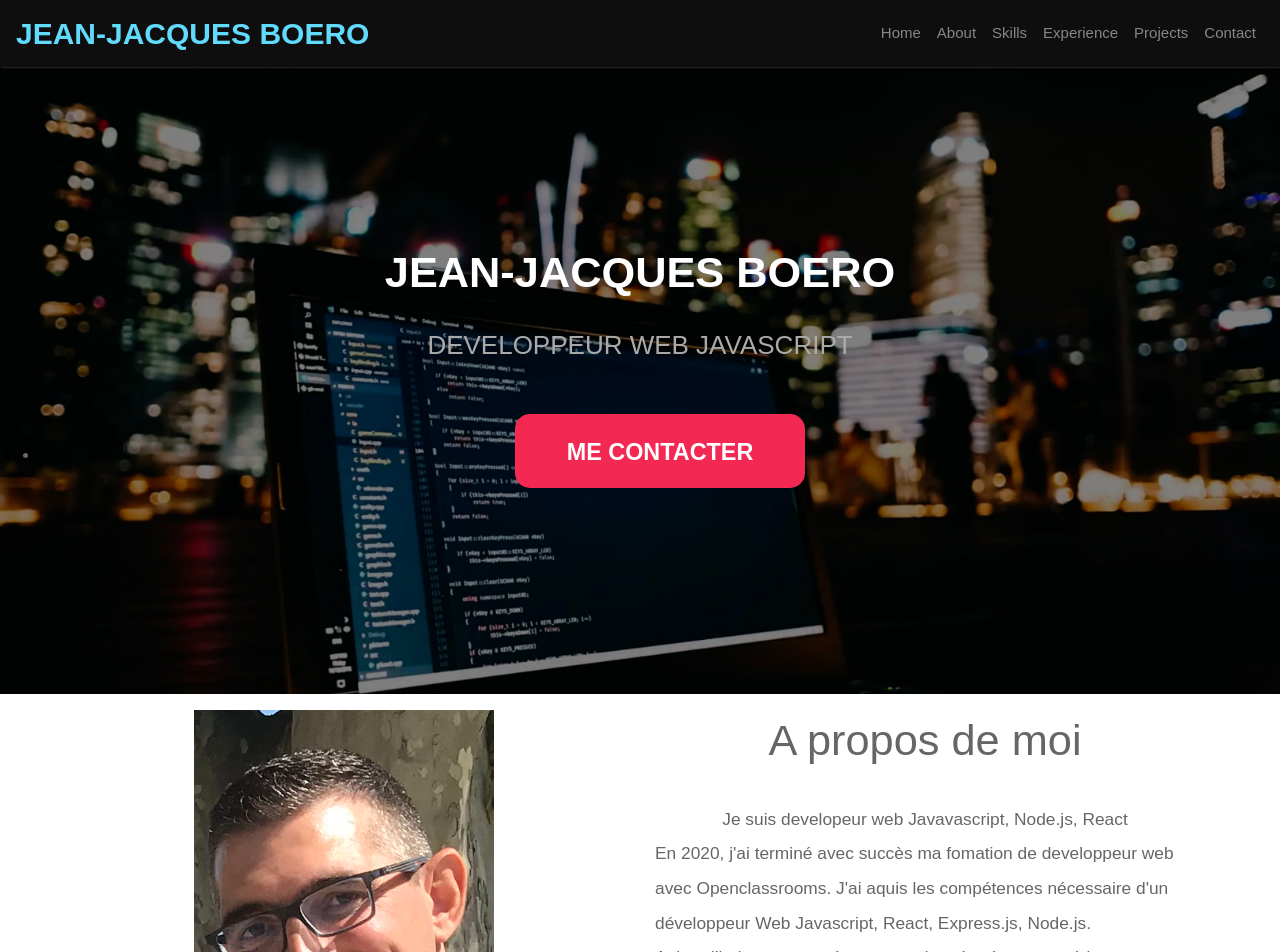
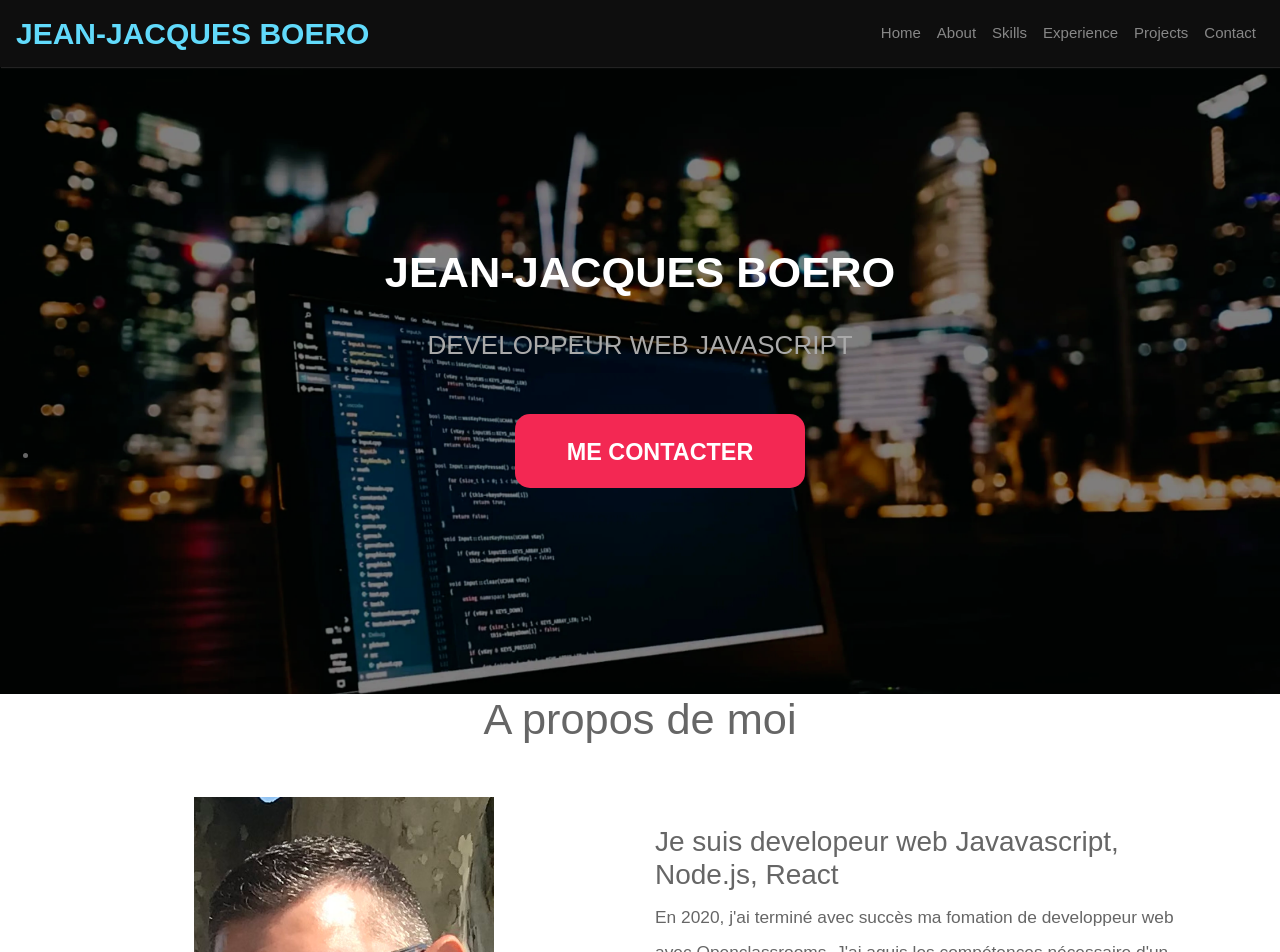
Before and after one commit to jb-webdev/mon-portfolio-react, a React (Create React App) app: page / in a window 1280 px wide. Shown: the top 952 px of the page. Built offline with nearby package versions, Linux system fonts and the light colour scheme.

Commit message:
modif titre section about

```diff
--- a/src/components/about/CompoAbout.css
+++ b/src/components/about/CompoAbout.css
@@ -7,6 +7,8 @@
  *
  */
 .h2About {
+    width: 100%;
+    text-align: center;
     font-size: 3em;
     display: inline-block;
 	margin: 0 0 0.8em;
--- a/src/components/about/CompoAbout.js
+++ b/src/components/about/CompoAbout.js
@@ -19,6 +19,7 @@ import "./CompoAbout.css";
 export default function CompoAbout() {
     return (
         <section id="about" className="wrapper style1">
+            <h2 className="h2About">A propos de moi</h2>
 		    <Container className="container">
 				<Row className="pt-3 pb-5 align-items-center">
                     <Col className="boxeProfile" xs={12} md={6}>
@@ -27,8 +28,7 @@ export default function CompoAbout() {
                         </Row>
                     </Col>
                     <Col className="d-flex justify-content-center flex-wrap">
-                        <h2 className="h2About">A propos de moi</h2>
-                        <p className="para1About">Je suis developeur web Javavascript, Node.js, React</p>
+                        <h3>Je suis developeur web Javavascript, Node.js, React</h3>
                         <p>En 2020, j'ai terminé avec succès ma fomation de developpeur web avec Openclassrooms. J'ai aquis les compétences nécessaire d'un développeur Web Javascript, React, Express.js, Node.js.</p>
                         <p>Aujourd’hui, mes compétences conjuguées à mon expérience me permettent d’apporter des solutions concrètes en gardant une ouverture d’esprit forte, une volonté d’innover et un sens de l’écoute indispensable pour répondre au mieux aux besoins de vos clients.</p>
                         <div>
```
